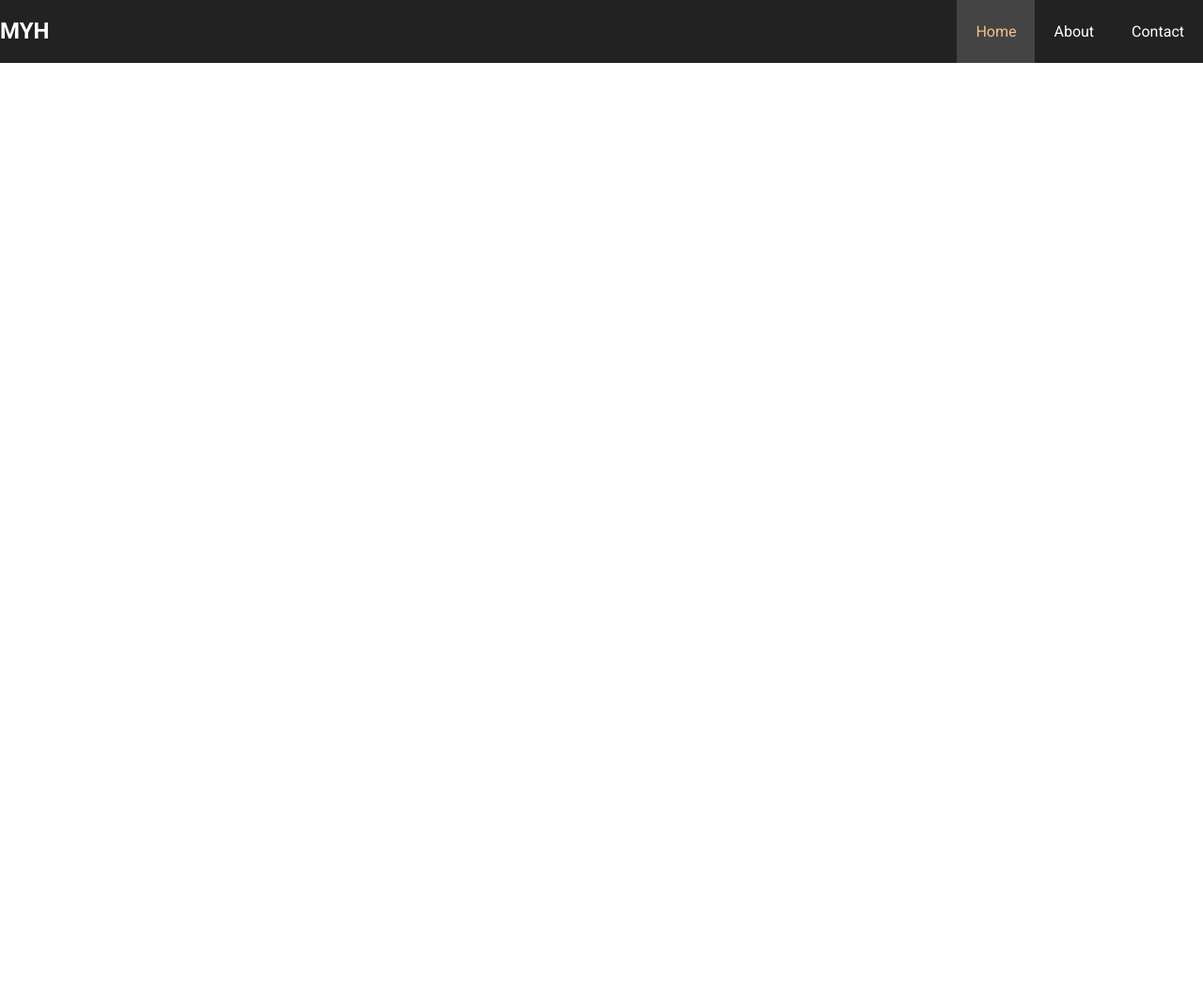
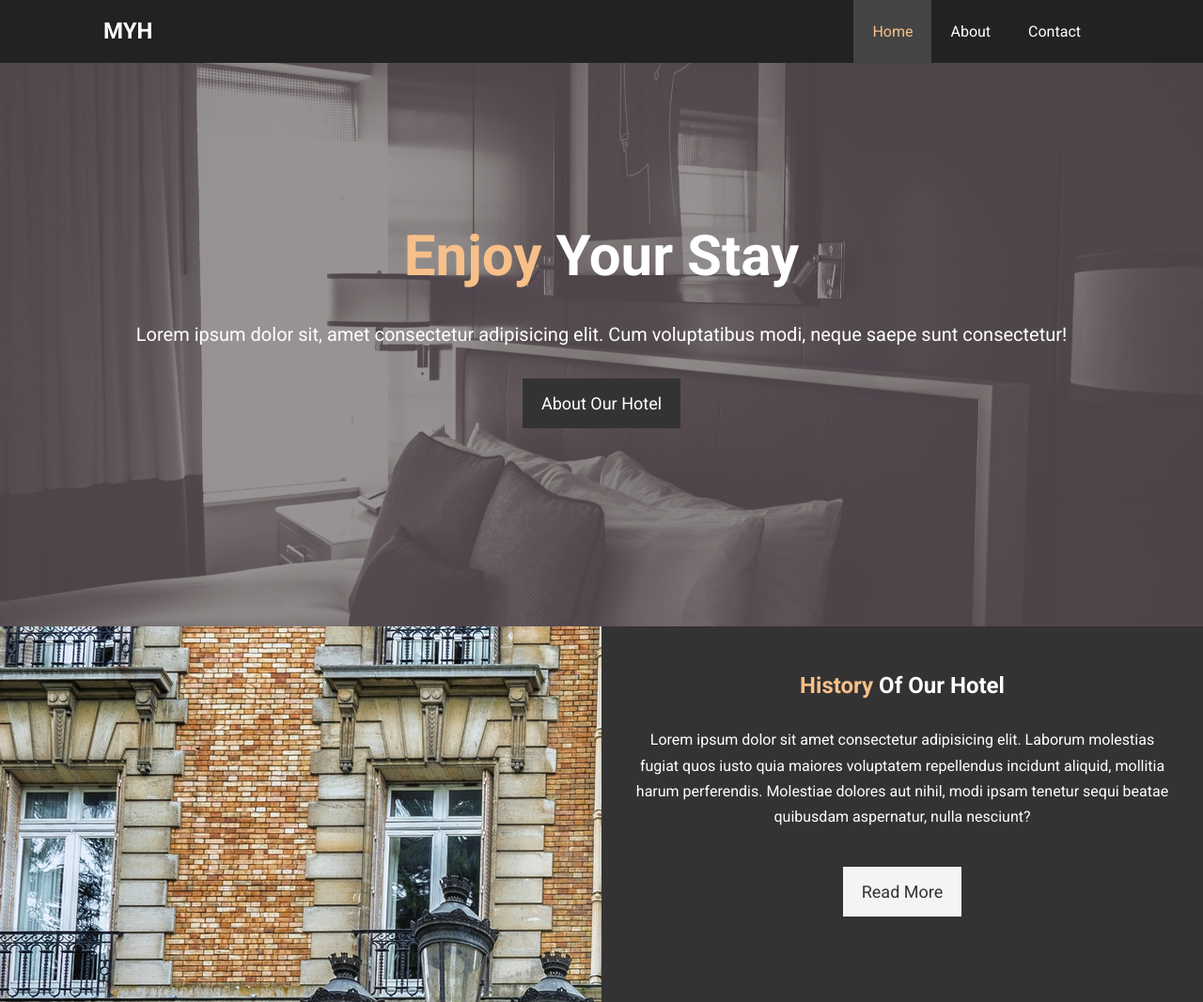
Before and after one commit to Rossnerandre/sitehotelresponsive, a plain HTML site: page index.html in a window 1280 px wide. Shown: the whole page at 94% size. Before the commit the page ends 800 px from the top, so only its background shows below. Drawn offline with Linux system fonts and the light colour scheme.

Commit message:
Add showcase, and home-info

```diff
--- a/assets/css/styles.css
+++ b/assets/css/styles.css
@@ -25,6 +25,59 @@ h1, h2, h3{
 p{
   margin: 10px 0;
 }
+
+/* Utility Classes */
+.container{
+  margin: auto;
+  max-width: 1100px;
+  overflow: auto;
+  padding: 0 20px;
+}
+
+.text-primary{
+  color: #f7c08a;
+}
+
+.lead{
+  font-size: 20px;
+}
+
+.btn{
+  display: inline-block;
+  font-size: 18px;
+  color: #fff;
+  background-color: #333;
+  padding: 13px 20px;
+  border: none;
+  cursor: pointer;
+}
+
+.btn:hover{
+  background-color: #f7c08a;
+  color: #333;
+}
+
+.btn-light{
+  background-color: #f4f4f4;
+  color: #333;
+}
+
+.bg-dark{
+  background-color: #333;
+  color: #fff;
+}
+
+.bg-light{
+  background-color: #f4f4f4;
+  color: #333;
+}
+
+.bg-primary{
+  background-color: #333;
+  color: #f7c08a;
+  }
+
+
 
 /* Navbar */
 #navbar {
@@ -62,3 +115,51 @@ p{
   background-color: #444;
   color: #f7c08a;
 }
+
+/* Showcase */
+
+#showcase{
+  background: url('../img/showcase.jpg') no-repeat center center/cover;
+  height: 600px;
+}
+
+#showcase .showcase-content{
+  color: #fff;
+  text-align: center;
+  padding-top: 170px;
+}
+
+#showcase .showcase-content h1{
+  font-size: 60px;
+  line-height: 1.2em;
+}
+
+#showcase .showcase-content p{
+  padding-bottom: 20px;
+  line-height: 1.7em;
+}
+
+/* Home info */
+#home-info{
+  height: 400px;
+}
+
+#home-info .info-img{
+  float: left;
+  width: 50%;
+  background: url('../img/photo-1.jpg');
+  min-height: 100%;
+}
+
+#home-info .info-content{
+  float:right;
+  width: 50%;
+  height: 100%;
+  text-align: center;
+  padding: 50px 30px;
+  overflow: hidden;
+}
+
+#home-info .info-content p{
+  padding-bottom: 30px;
+}
--- a/index.html
+++ b/index.html
@@ -14,14 +14,41 @@
 <body>
   <header>
     <nav id="navbar">
+      <div class="container">
         <h1 class="logo"><a href="index.html">MYH</a></h1>
         <ul>
           <li><a class="current" href="index.html">Home</a> </li>
           <li><a href="about.html">About</a> </li>
           <li><a href="contact.html">Contact</a> </li>
         </ul>
+
+      </div>
     </nav>
+
+    <div id="showcase">
+      <div class="container">
+        <div class="showcase-content">
+          <h1><span class="text-primary">Enjoy</span> Your Stay</h1>
+          <p class="lead">Lorem ipsum dolor sit, amet consectetur adipisicing
+            elit. Cum
+            voluptatibus modi, neque saepe sunt consectetur!</p>
+          <a class="btn" href="about.html">About Our Hotel</a>
+        </div>
+      </div>
+    </div>
   </header>
+  <section id="home-info" class="bg-dark">
+    <div class="info-img"></div>
+    <div class="info-content">
+      <h2><span class="text-primary">History</span> Of Our Hotel</h2>
+      <p>Lorem ipsum dolor sit amet consectetur adipisicing elit. Laborum
+        molestias fugiat quos iusto quia maiores voluptatem repellendus incidunt
+        aliquid, mollitia harum perferendis. Molestiae dolores aut nihil, modi
+        ipsam tenetur sequi beatae quibusdam aspernatur, nulla nesciunt?
+      </p>
+      <a href="./about.html" class="btn btn-light">Read More</a>
+    </div>
+  </section>
 </body>
 
 </html>
```
Also changed, not shown: assets/img/photo-1.jpg (added), assets/img/showcase.jpg (added). Lines whose indentation alone changed are shown as unchanged.
